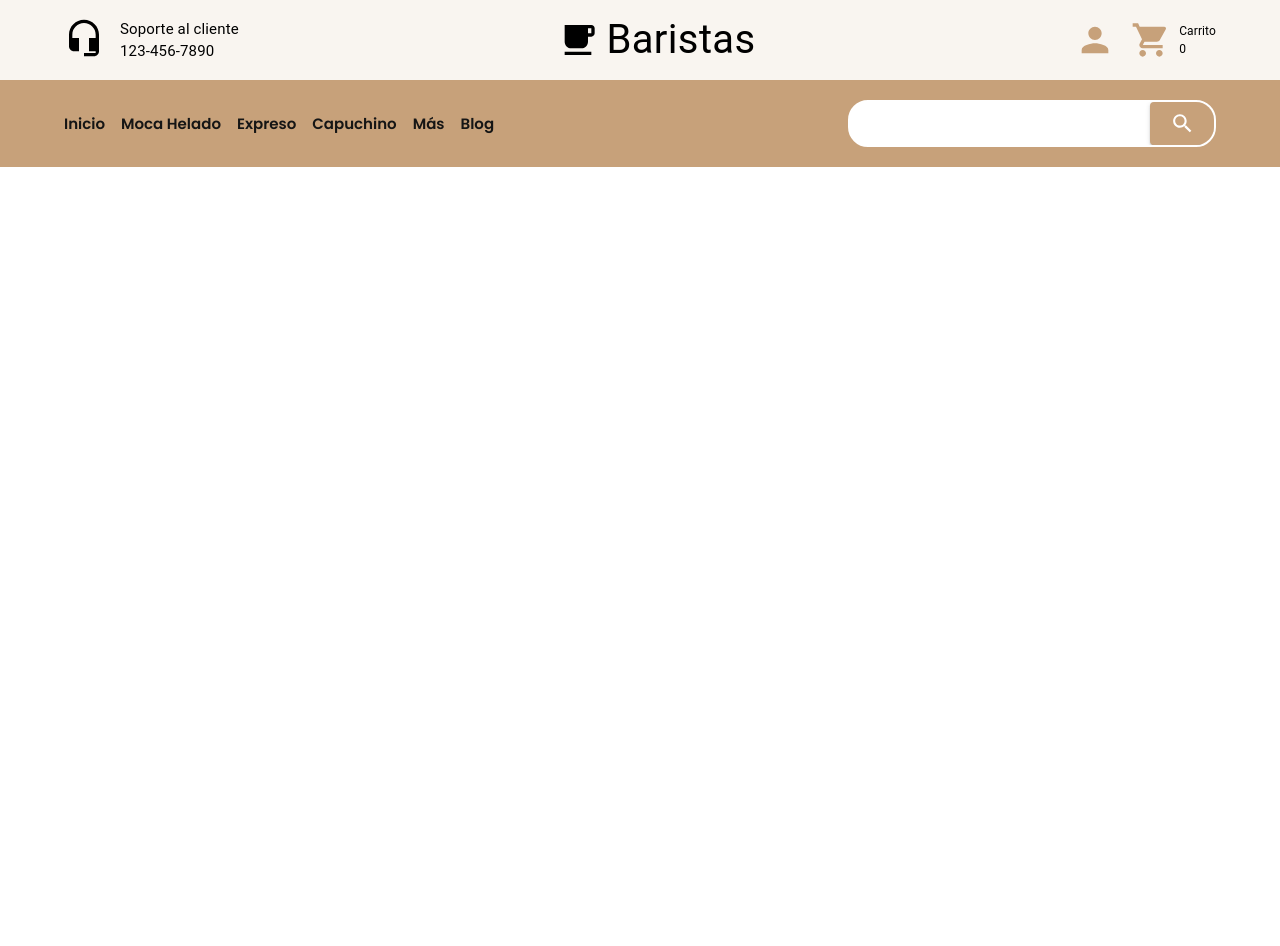
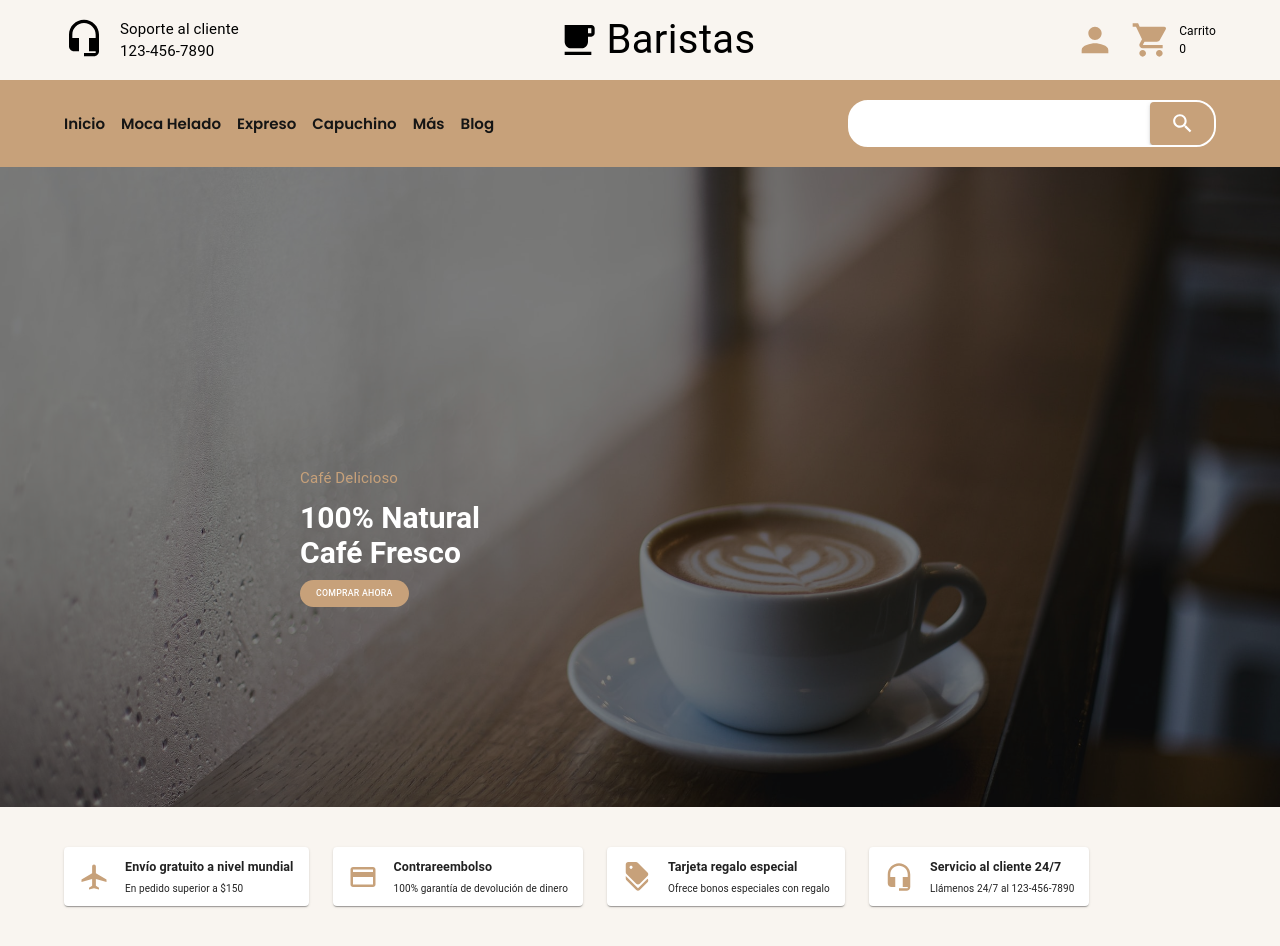
Before and after one commit to muhriddin20056525/baristas-cafe, a React (Vite) app: page / in a window 1280 px wide. Before the commit the page ends 800 px from the top, so only its background shows below. Built offline with nearby package versions, Linux system fonts and the light colour scheme.

Commit message:
add promo and services section

```diff
--- a/src/App.jsx
+++ b/src/App.jsx
@@ -1,10 +1,19 @@
 import React from "react";
 import Header from "./components/Header";
+import Promo from "./components/Promo";
+import Services from "./components/Services";
+import { Box } from "@mui/material";
+import { useTheme } from "@emotion/react";
 
 export default function App() {
+  const theme = useTheme();
   return (
     <>
       <Header />
+      <Promo />
+      <Box sx={{ bgcolor: theme.palette.custom.bgColor }}>
+        <Services />
+      </Box>
     </>
   );
 }
--- /dev/null
+++ b/src/components/Promo.jsx
@@ -0,0 +1,54 @@
+import { Box, Button, Typography, useTheme } from "@mui/material";
+import bannerImage from "../assets/banner.jpg";
+
+export default function Promo() {
+  const theme = useTheme();
+
+  return (
+    <Box
+      sx={{
+        backgroundImage: `url(${bannerImage})`,
+        backgroundSize: "cover",
+        backgroundPosition: "center",
+        backgroundRepeat: "no-repeat",
+        width: "100%",
+        height: "calc(100vh - 160px)",
+        position: "relative",
+      }}
+    >
+      <Box
+        sx={{
+          position: "absolute",
+          top: 0,
+          left: 0,
+          width: "100%",
+          height: "100%",
+          backgroundColor: "rgba(0, 0, 0, 0.5)", // yarim shaffof qora
+          zIndex: 1,
+        }}
+      />
+      <Box
+        sx={{ position: "absolute", bottom: "20rem", left: "30rem", zIndex: 2 }}
+      >
+        <Typography
+          variant="body1"
+          sx={{ fontSize: "1.5rem", color: theme.palette.primary.main }}
+        >
+          Café Delicioso
+        </Typography>
+        <Typography
+          variant="h3"
+          sx={{ color: "white", fontWeight: 600, margin: "1rem 0" }}
+        >
+          100% Natural <br /> Café Fresco
+        </Typography>
+        <Button
+          variant="contained"
+          sx={{ color: "white", borderRadius: "2rem", boxShadow: "none" }}
+        >
+          Comprar ahora
+        </Button>
+      </Box>
+    </Box>
+  );
+}
--- /dev/null
+++ b/src/components/Services.jsx
@@ -0,0 +1,79 @@
+import { useTheme } from "@emotion/react";
+import {
+  CreditCard,
+  Discount,
+  HeadsetMic,
+  LocalAirport,
+} from "@mui/icons-material";
+import { Box, Container, Paper, Stack, Typography } from "@mui/material";
+import React from "react";
+
+export default function Services() {
+  const theme = useTheme();
+
+  const services = [
+    {
+      icon: (
+        <LocalAirport
+          sx={{ color: theme.palette.primary.main, width: 30, height: 30 }}
+        />
+      ),
+      title: "Envío gratuito a nivel mundial",
+      desc: "En pedido superior a $150",
+    },
+    {
+      icon: (
+        <CreditCard
+          sx={{ color: theme.palette.primary.main, width: 30, height: 30 }}
+        />
+      ),
+      title: "Contrareembolso",
+      desc: "100% garantía de devolución de dinero",
+    },
+    {
+      icon: (
+        <Discount
+          sx={{ color: theme.palette.primary.main, width: 30, height: 30 }}
+        />
+      ),
+      title: "Tarjeta regalo especial",
+      desc: "Ofrece bonos especiales con regalo",
+    },
+    {
+      icon: (
+        <HeadsetMic
+          sx={{ color: theme.palette.primary.main, width: 30, height: 30 }}
+        />
+      ),
+      title: "Servicio al cliente 24/7",
+      desc: "Llámenos 24/7 al 123-456-7890",
+    },
+  ];
+
+  return (
+    <Box paddingTop={5} paddingBottom={5}>
+      <Container>
+        <Stack direction={"row"} gap={3}>
+          {services.map((service) => (
+            <Paper
+              sx={{
+                display: "flex",
+                alignItems: "center",
+                padding: "1rem 1.5rem",
+                gap: 2,
+              }}
+            >
+              {service.icon}
+              <Stack direction={"column"}>
+                <Typography variant="h6" gutterBottom fontWeight={600}>
+                  {service.title}
+                </Typography>
+                <Typography variant="body1">{service.desc}</Typography>
+              </Stack>
+            </Paper>
+          ))}
+        </Stack>
+      </Container>
+    </Box>
+  );
+}
```
